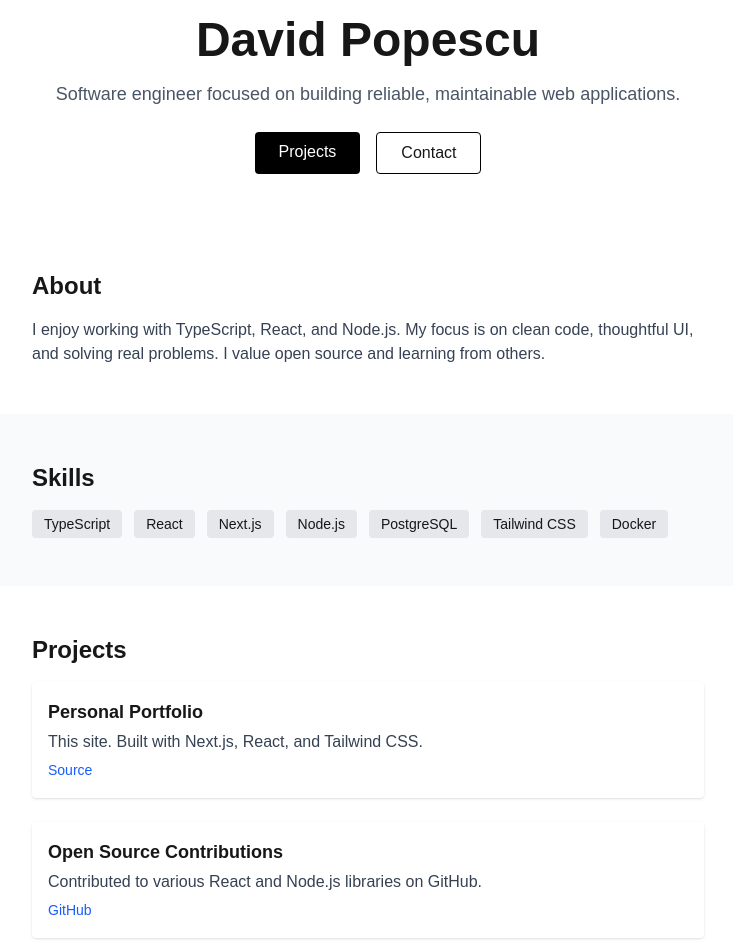
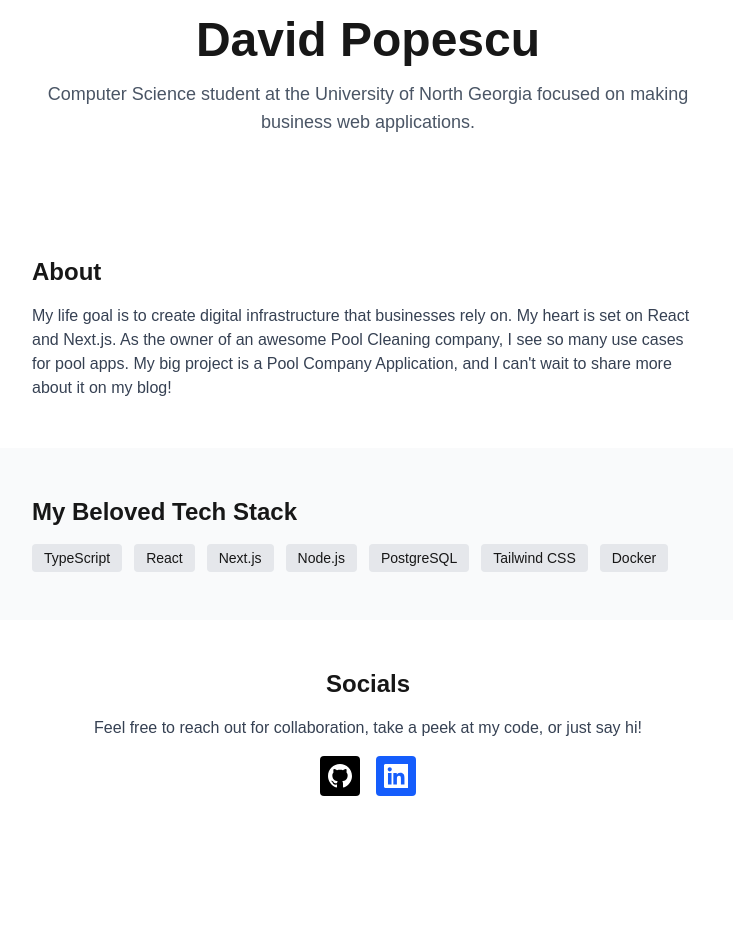
Before and after one commit to DavidPopesc/whoami, a Next.js app: page / in a window 1280 px wide. Shown: the part 160-1112 px from the top of the page, without its empty margins (272-1005 px from the left). After the commit the page ends 1011 px from the top, so only its background shows below. Built offline with nearby package versions, Linux system fonts and the light colour scheme.

Commit message:
adding some ppi and doxxing myself

```diff
--- a/src/app/page.tsx
+++ b/src/app/page.tsx
@@ -7,22 +7,9 @@ export default function Home() {
         <div className="max-w-2xl mx-auto">
           <h1 className="text-4xl md:text-5xl font-bold mb-4">David Popescu</h1>
           <p className="text-lg text-gray-600 dark:text-gray-300 mb-6">
-            Software engineer focused on building reliable, maintainable web applications.
+            Computer Science student at the University of North Georgia focused on making business web applications.
           </p>
-          <div className="flex gap-4 justify-center">
-            <a
-              href="#projects"
-              className="bg-black text-white dark:bg-white dark:text-black px-6 py-2 rounded hover:opacity-80 transition"
-            >
-              Projects
-            </a>
-            <a
-              href="#contact"
-              className="border border-black dark:border-white px-6 py-2 rounded hover:bg-black hover:text-white dark:hover:bg-white dark:hover:text-black transition"
-            >
-              Contact
-            </a>
-          </div>
+
         </div>
       </section>
 
@@ -30,14 +17,16 @@ export default function Home() {
         <div className="max-w-2xl mx-auto">
           <h2 className="text-2xl font-semibold mb-4">About</h2>
           <p className="text-gray-700 dark:text-gray-300">
-            I enjoy working with TypeScript, React, and Node.js. My focus is on clean code, thoughtful UI, and solving real problems. I value open source and learning from others.
+            My life goal is to create digital infrastructure that businesses rely on. My heart is
+            set on React and Next.js. As the owner of an awesome Pool Cleaning company, I see so many use cases for pool apps.
+            My big project is a Pool Company Application, and I can't wait to share more about it on my blog!
           </p>
         </div>
       </section>
 
       <section id="skills" className="py-12 px-6 bg-gray-50 dark:bg-gray-900">
         <div className="max-w-2xl mx-auto">
-          <h2 className="text-2xl font-semibold mb-4">Skills</h2>
+          <h2 className="text-2xl font-semibold mb-4">My Beloved Tech Stack</h2>
           <ul className="flex flex-wrap gap-3">
             <li className="bg-gray-200 dark:bg-gray-800 rounded px-3 py-1 text-sm">TypeScript</li>
             <li className="bg-gray-200 dark:bg-gray-800 rounded px-3 py-1 text-sm">React</li>
@@ -50,33 +39,26 @@ export default function Home() {
         </div>
       </section>
 
-      <section id="projects" className="py-12 px-6">
-        <div className="max-w-2xl mx-auto">
-          <h2 className="text-2xl font-semibold mb-4">Projects</h2>
-          <ul className="space-y-6">
-            <li className="bg-white dark:bg-gray-800 rounded shadow p-4 text-left">
-              <h3 className="font-bold text-lg mb-1">Personal Portfolio</h3>
-              <p className="text-gray-700 dark:text-gray-300 mb-1">This site. Built with Next.js, React, and Tailwind CSS.</p>
-              <a href="https://github.com/DavidPopesc/whoami" className="text-blue-600 dark:text-blue-400 hover:underline text-sm">Source</a>
-            </li>
-            <li className="bg-white dark:bg-gray-800 rounded shadow p-4 text-left">
-              <h3 className="font-bold text-lg mb-1">Open Source Contributions</h3>
-              <p className="text-gray-700 dark:text-gray-300 mb-1">Contributed to various React and Node.js libraries on GitHub.</p>
-              <a href="https://github.com/DavidPopesc" className="text-blue-600 dark:text-blue-400 hover:underline text-sm">GitHub</a>
-            </li>
-          </ul>
-        </div>
-      </section>
-
+      {/* projects (take the 2 most recent ones from the blog) */}
       <section id="contact" className="py-12 px-6">
         <div className="max-w-2xl mx-auto text-center">
-          <h2 className="text-2xl font-semibold mb-4">Contact</h2>
-          <p className="mb-4 text-gray-700 dark:text-gray-300">Feel free to reach out for collaboration or just to say hi.</p>
+          <h2 className="text-2xl font-semibold mb-4">Socials</h2>
+          <p className="mb-4 text-gray-700 dark:text-gray-300">Feel free to reach out for collaboration, take a peek at my code, or just say hi!</p>
           <a
-            href="mailto:hello@david.dev"
-            className="inline-block bg-black text-white dark:bg-white dark:text-black px-6 py-2 rounded hover:opacity-80 transition"
+            href="https://github.com/DavidPopesc"
+            target="_blank"
+            rel="noopener noreferrer"
+            className="inline-block bg-black text-white dark:bg-white dark:text-black px-2 py-2 rounded hover:opacity-80 transition"
+            aria-label="GitHub"
           >
-            Email Me
+            <svg className="w-6 h-6" fill="currentColor" viewBox="0 0 24 24" aria-hidden="true">
+              <path d="M12 0c-6.626 0-12 5.373-12 12 0 5.302 3.438 9.8 8.207 11.387.599.111.793-.261.793-.577v-2.234c-3.338.726-4.033-1.416-4.033-1.416-.546-1.387-1.333-1.756-1.333-1.756-1.089-.745.083-.729.083-.729 1.205.084 1.839 1.237 1.839 1.237 1.07 1.834 2.807 1.304 3.492.997.107-.775.418-1.305.762-1.604-2.665-.305-5.467-1.334-5.467-5.931 0-1.311.469-2.381 1.236-3.221-.124-.303-.535-1.524.117-3.176 0 0 1.008-.322 3.301 1.23.957-.266 1.983-.399 3.003-.404 1.02.005 2.047.138 3.006.404 2.291-1.552 3.297-1.23 3.297-1.23.653 1.653.242 2.874.118 3.176.77.84 1.235 1.911 1.235 3.221 0 4.609-2.807 5.624-5.479 5.921.43.372.823 1.102.823 2.222v3.293c0 .319.192.694.801.576 4.765-1.589 8.199-6.086 8.199-11.386 0-6.627-5.373-12-12-12z"/>
+            </svg>
+          </a>
+          <a href="https://www.linkedin.com/in/david-popescu-44330b347/" target="_blank" rel="noopener noreferrer" className="inline-block bg-blue-600 text-white px-2 py-2 rounded hover:opacity-80 transition ml-4" aria-label="LinkedIn">
+            <svg className="w-6 h-6" fill="currentColor" viewBox="0 0 24 24" aria-hidden="true">
+              <path d="M20.447 20.452h-3.554v-5.569c0-1.327-.026-3.037-1.852-3.037-1.853 0-2.136 1.445-2.136 2.939v5.667h-3.554v-11.5h3.414v1.569h.049c.476-.9 1.637-1.852 3.372-1.852 3.604 0 4.271 2.372 4.271 5.456v6.327zm-14.693-13.019c-1.144 0-2.063-.926-2.063-2.065 0-1.138.92-2.064 2.063-2.064 1.14 0 2.063.926 2.063 2.064 0 1.139-.923 2.065-2.063 2.065zm1.777 13.019h-3.554v-11.5h3.554v11.5zm16.469-20.452h-22.451c-.981 0-1.776.795-1.776 1.776v20.451c0 .981.795 1.776 1.776 1.776h22.451c.981 0 1.776-.795 1.776-1.776v-20.451c0-.981-.795-1.776-1.776-1.776z"/>
+            </svg>
           </a>
         </div>
       </section>
```
